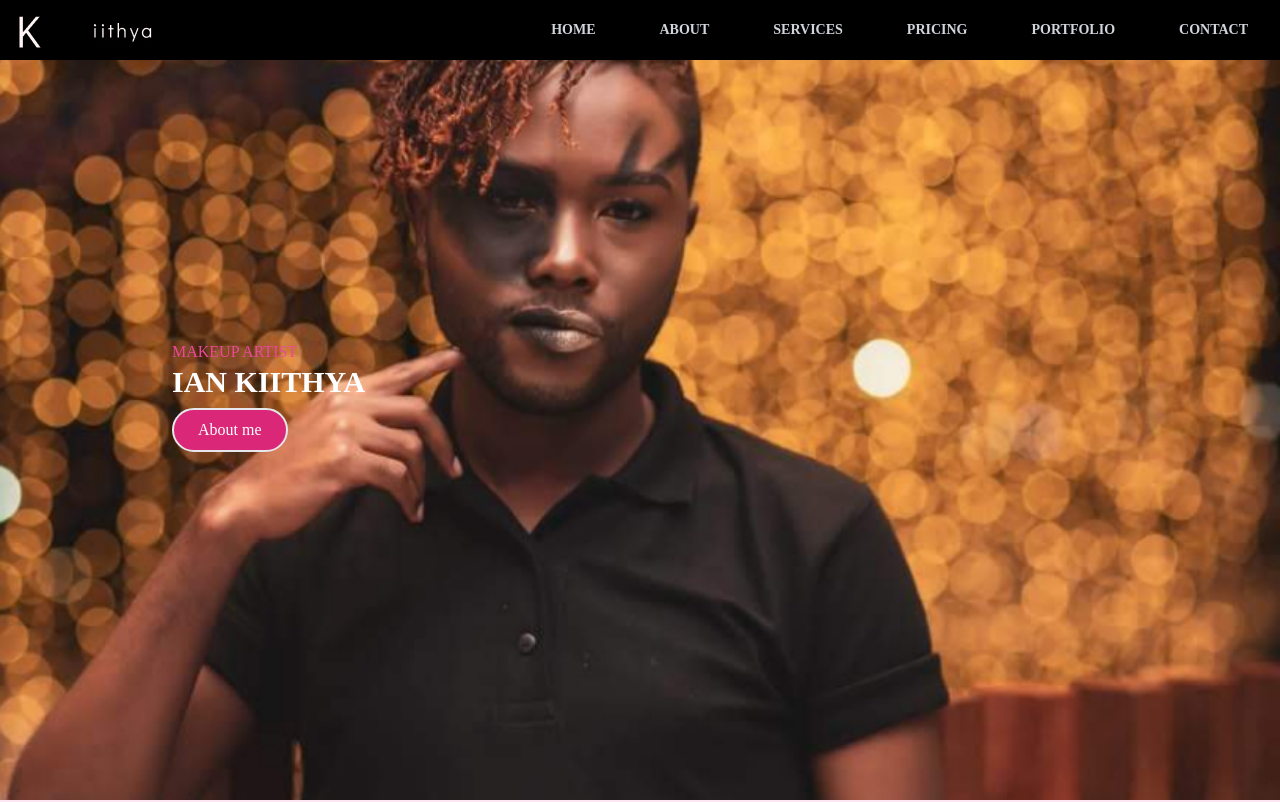
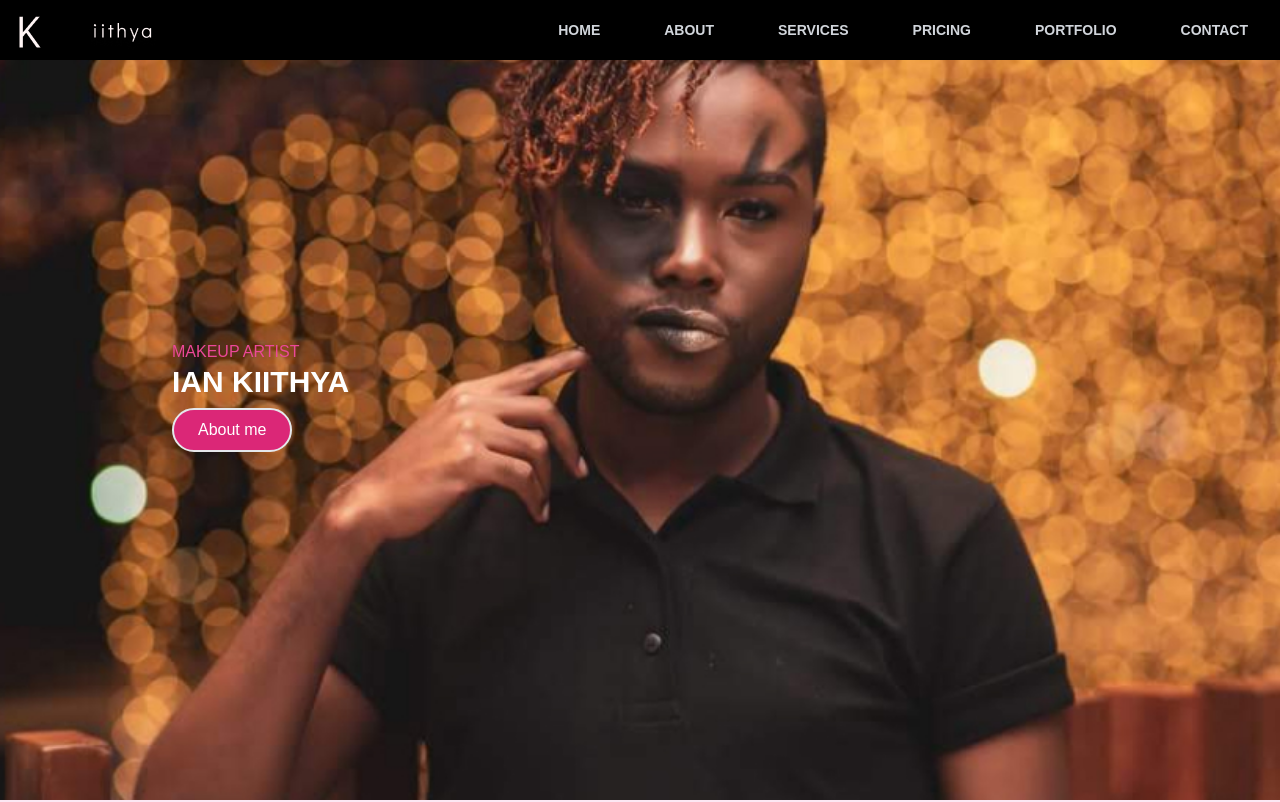
Before and after one commit to Printhan3/Clevonex-Portfolio-Project, a React (Create React App) app: page / in a window 1280 px wide. Shown: the top 802 px of the page. Built offline with nearby package versions, Linux system fonts and the light colour scheme.

Commit message:
Update index.css

```diff
--- a/src/index.css
+++ b/src/index.css
@@ -2,14 +2,20 @@
 @tailwind components;
 @tailwind utilities;
 
-@import url("https://fonts.googleapis.com/css2?family=Raleway:wght@300;400;500;600;700;800;900&display=swap");
+
+
+ @import url("https://fonts.googleapis.com/css2?family=DM+Sans:ital,opsz,wght@0,9..40,100..1000;1,9..40,100..1000&family=Didact+Gothic&display=swap");
+ @import url("https://fonts.googleapis.com/css2?family=Oswald:wght@200..700&display=swap");
 
 
 
 /* .......Navbar.....*/
 @layer base{
     body{
-        @apply font-[Rateway];
+
+      font-family: 'Didact Gothic', sans-serif;
+      font-family: "Oswald" , sans-serif;
+
     }
     li{
         @apply px-4;
@@ -21,6 +27,9 @@
 .banner{
     background: url(../src/assets/banner.jpg)no-repeat right center;
     background-size: cover;
+    background-position: center;
+    background-repeat: no-repeat;
+    min-height: 300px;
 }
 
 /*........About....*/
```
